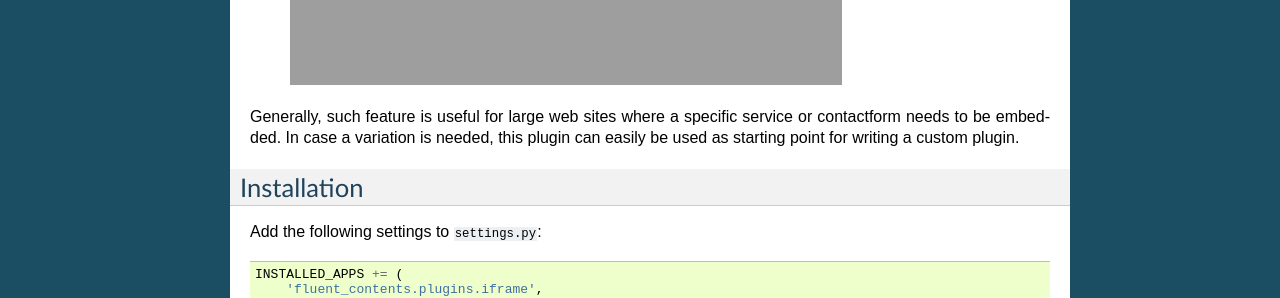
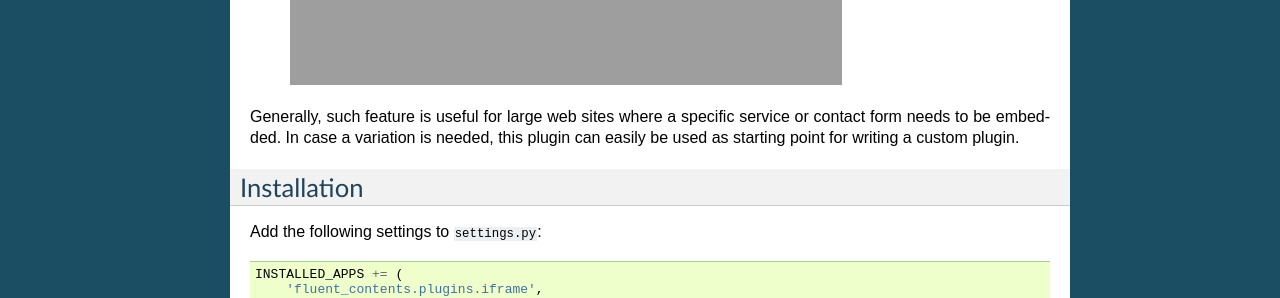
Before and after one commit to django-fluent/django-fluent-contents, a Sphinx documentation site: the page built from docs/plugins/iframe.rst, in a window 1280 px wide. Shown: the part 490-788 px from the top of the page. Built offline with Sphinx 7.4.7, drawn with Linux system fonts in a browser that asks for light colours; pages that are not in the unit, such as notebooks, are missing from menus.

Commit message:
Fix spelling errors in Sphinx docs

```diff
--- a/docs/cms.rst
+++ b/docs/cms.rst
@@ -14,7 +14,7 @@
 The features include:
 
 * Detecting placeholders from a Django template.
-* Automaticaly rearrange content items when the layout changes.
+* Automatically rearrange content items when the layout changes.
 * Allow usage with any parent model.
 
 In the source distribution, see the ``example.simplecms`` package for a working demonstration.
--- a/docs/configuration.rst
+++ b/docs/configuration.rst
@@ -3,7 +3,7 @@
 Configuration
 =============
 
-A quick overvivew of the available settings:
+A quick overview of the available settings:
 
 .. code-block:: python
 
--- a/docs/newplugins/models.rst
+++ b/docs/newplugins/models.rst
@@ -7,7 +7,7 @@
 As quick example, let's create an announcement block.
 
 This is a typical module that is found on many websites; a title text, some intro text and "call to action" button at the bottom.
-Such item could be created in a WYSIWYG editor, but in this case we'll provide a clear interface for the redactional content.
+Such item could be created in a WYSIWYG editor, but in this case we'll provide a clear interface for the editorial content.
 
 The plugin can be created in your Django project, in a separate app
 which can be named something like ``plugins.announcementblock`` or ``mysite.contentitems``.
--- a/docs/newplugins/rendering.rst
+++ b/docs/newplugins/rendering.rst
@@ -25,7 +25,7 @@
 To quickly create plugins with little to no effort, only the :attr:`~fluent_contents.extensions.ContentPlugin.render_template` needs to be specified.
 The template code receives the model object via the ``instance`` variable.
 
-To switch the template depending on the mdel, the :func:`~fluent_contents.extensions.ContentPlugin.get_render_template` method
+To switch the template depending on the model, the :func:`~fluent_contents.extensions.ContentPlugin.get_render_template` method
 can be overwritten instead. For example:
 
 .. code-block:: python
--- a/docs/plugins/iframe.rst
+++ b/docs/plugins/iframe.rst
@@ -15,7 +15,7 @@
      :width: 552px
      :height: 202px
 
-Generally, such feature is useful for large web sites where a specific service or contactform needs to be embedded.
+Generally, such feature is useful for large web sites where a specific service or contact form needs to be embedded.
 In case a variation is needed, this plugin can easily be used as starting point for writing a custom plugin.
 
 Installation
--- a/docs/plugins/oembeditem.rst
+++ b/docs/plugins/oembeditem.rst
@@ -4,7 +4,7 @@
 ===========================
 
 The `oembeditem` plugin allows inserting an embedded online content in the page,
-such as a YouTube video, Slideshare presentation, Twitter status, Flickr photo, etc..
+such as a YouTube video, SlideShare presentation, Twitter status, Flickr photo, etc..
 
   .. image:: /images/plugins/oembeditem-admin.*
      :width: 957px
```
